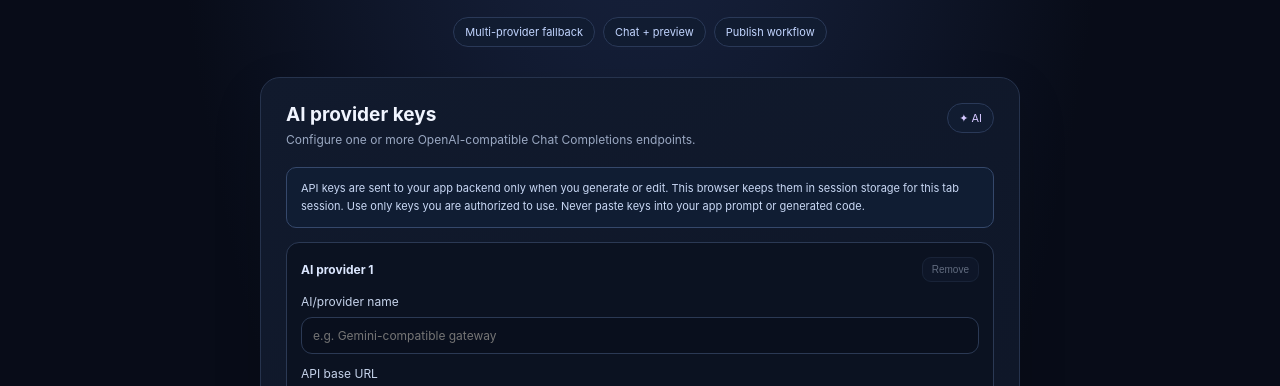
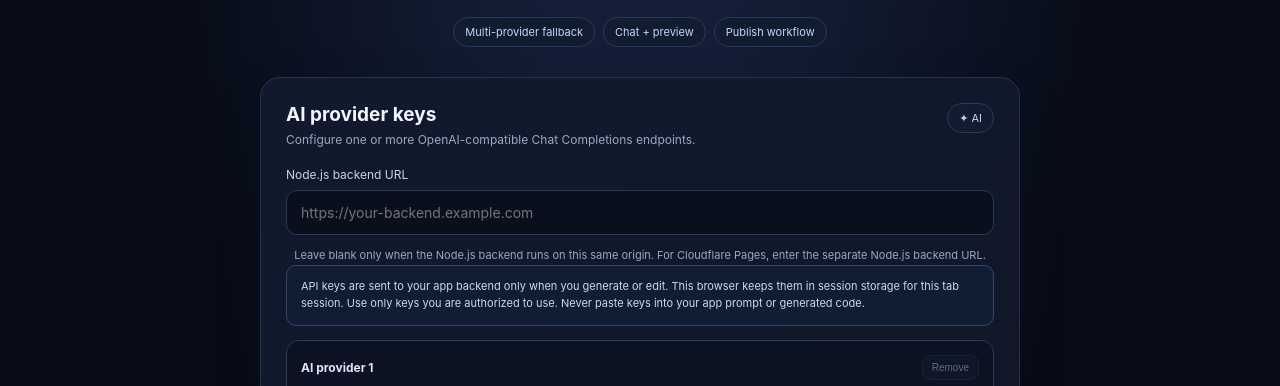
Before and after one commit to chsandeep829-bot/FrogPilot, a website: page public/index.html in a window 1280 px wide. Shown: the part 375-761 px from the top of the page. Drawn offline with Linux system fonts and the light colour scheme; no server answers.

Commit message:
Add backend URL setting for separate Node.js hosting

```diff
--- a/public/index.html
+++ b/public/index.html
@@ -11,7 +11,7 @@
   <section class="hero"><div class="eyebrow">YOUR AI BUILD PARTNER</div><h1>Build apps with<br><span>your AI providers.</span></h1><p>Add one or more API providers. ForgePilot can switch to the next configured provider if one runs out of quota or fails, then let you refine your app in chat and preview changes.</p><div class="chips"><span>Multi-provider fallback</span><span>Chat + preview</span><span>Publish workflow</span></div></section>
   <section class="card builder">
     <div class="section-title"><div><h2>AI provider keys</h2><p>Configure one or more OpenAI-compatible Chat Completions endpoints.</p></div><span class="spark">✦ AI</span></div>
-    <div class="notice">API keys are sent to your app backend only when you generate or edit. This browser keeps them in session storage for this tab session. Use only keys you are authorized to use. Never paste keys into your app prompt or generated code.</div>
+    <label for="backendUrl">Node.js backend URL</label><input id="backendUrl" type="url" placeholder="https://your-backend.example.com"><p class="hint left-hint">Leave blank only when the Node.js backend runs on this same origin. For Cloudflare Pages, enter the separate Node.js backend URL.</p><div class="notice">API keys are sent to your app backend only when you generate or edit. This browser keeps them in session storage for this tab session. Use only keys you are authorized to use. Never paste keys into your app prompt or generated code.</div>
     <div id="providerList" class="provider-list"></div>
     <div class="provider-actions"><button id="addProviderBtn" class="secondary">+ Add another AI API</button><button id="clearKeysBtn" class="secondary">Clear all keys</button></div>
     <hr class="soft-rule">
```
